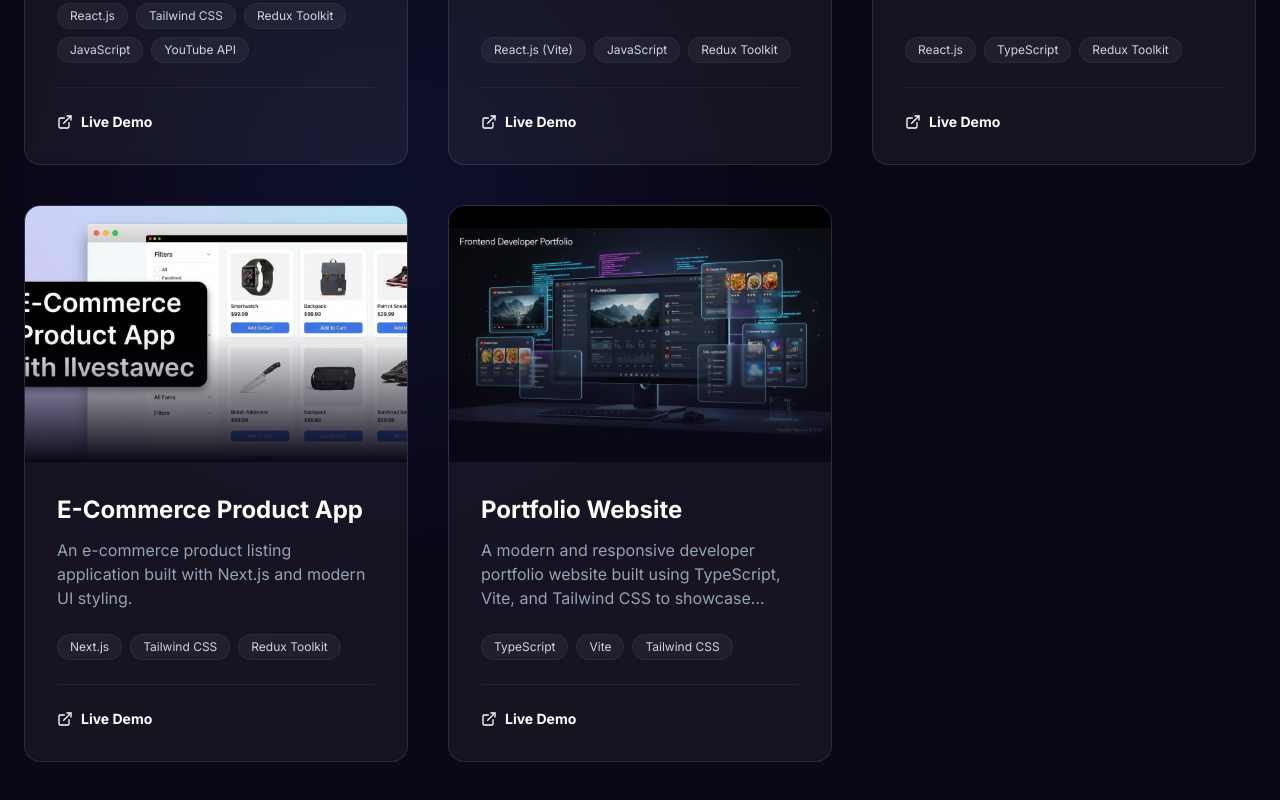
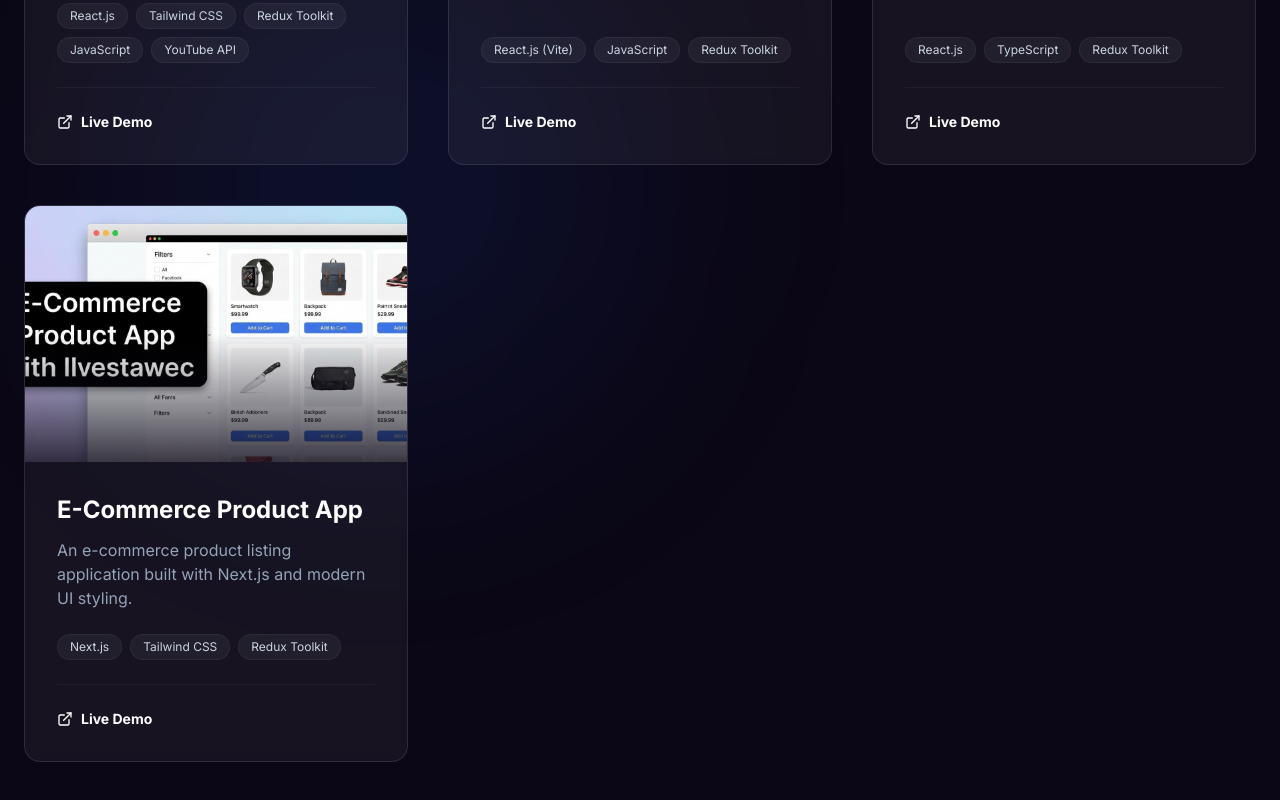
Before and after one commit to tech-kumaran/portfolio, a React (Vite) app: page / in a window 1280 px wide. Shown: the part 6266-7066 px from the top of the page. Built offline with nearby package versions, Linux system fonts and the light colour scheme.

Commit message:
ui bug fixed

```diff
--- a/src/sections/Projects.tsx
+++ b/src/sections/Projects.tsx
@@ -120,21 +120,21 @@ export function Projects() {
       liveUrl: "https://product-techkumaran.vercel.app/",
       image: "/images/ecommerce.png",
     },
-    {
-      title: "Portfolio Website",
-      description:
-        "A modern and responsive developer portfolio website built using TypeScript, Vite, and Tailwind CSS to showcase projects, skills, and experience.",
-      tech: ["TypeScript", "Vite", "Tailwind CSS"],
-      features: [
-        "Strong type safety using TypeScript interfaces",
-        "Project and skills showcase with clean UI",
-        "Fast build and hot module replacement powered by Vite",
-        "Fully responsive layout using Tailwind CSS",
-        "Optimized performance and clean component structure",
-      ],
-      liveUrl: "https://portfolio-techkumaran.vercel.app/",
-      image: "/images/portfolio.png",
-    },
+    // {
+    //   title: "Portfolio Website",
+    //   description:
+    //     "A modern and responsive developer portfolio website built using TypeScript, Vite, and Tailwind CSS to showcase projects, skills, and experience.",
+    //   tech: ["TypeScript", "Vite", "Tailwind CSS"],
+    //   features: [
+    //     "Strong type safety using TypeScript interfaces",
+    //     "Project and skills showcase with clean UI",
+    //     "Fast build and hot module replacement powered by Vite",
+    //     "Fully responsive layout using Tailwind CSS",
+    //     "Optimized performance and clean component structure",
+    //   ],
+    //   liveUrl: "https://portfolio-techkumaran.vercel.app/",
+    //   image: "/images/portfolio.png",
+    // },
   ];
 
   return (
@@ -168,11 +168,20 @@ export function Projects() {
             >
               <motion.div
                 whileHover={{ y: -10 }}
-                className="group relative bg-white/5 border border-white/10 rounded-2xl overflow-hidden backdrop-blur-sm hover:bg-white/10 transition-all duration-500 h-full flex flex-col"
+                role="link"
+                tabIndex={0}
+                onClick={() => window.open(project.liveUrl, "_blank", "noopener,noreferrer")}
+                onKeyDown={(e) => {
+                  if (e.key === "Enter" || e.key === " ") {
+                    e.preventDefault();
+                    window.open(project.liveUrl, "_blank", "noopener,noreferrer");
+                  }
+                }}
+                className="group relative bg-white/5 border border-white/10 rounded-2xl overflow-hidden backdrop-blur-sm hover:bg-white/10 transition-all duration-500 h-full flex flex-col cursor-pointer"
               >
                 {/* Image Area */}
                 <div className="relative h-56 sm:h-64 overflow-hidden">
-                  <div className="absolute inset-0 bg-gradient-to-t from-[#0b0716] via-transparent to-transparent z-10 opactiy-80" />
+                  <div className="absolute inset-0 bg-gradient-to-t from-[#0b0716] via-transparent to-transparent z-10 opacity-80" />
                   <img
                     src={project.image}
                     alt={project.title}
@@ -183,9 +192,10 @@ export function Projects() {
                       href={project.liveUrl}
                       target="_blank"
                       rel="noopener noreferrer"
-                      className="p-2 bg-black/50 backdrop-blur-md rounded-full text-white hover:bg-accent hover:text-white transition-colors border border-white/10"
+                      // onClick={(e) => e.stopPropagation()}
+                      // className="p-2 bg-black/50 backdrop-blur-md rounded-full text-white hover:bg-accent hover:text-white transition-colors border border-white/10"
                     >
-                      <ArrowUpRight size={20} />
+                      {/* <ArrowUpRight size={20} /> */}
                     </a>
                   </div>
                 </div>
@@ -216,6 +226,7 @@ export function Projects() {
                         href={project.liveUrl}
                         target="_blank"
                         rel="noopener noreferrer"
+                        onClick={(e) => e.stopPropagation()}
                         className="inline-flex items-center gap-2 text-sm font-bold text-white hover:text-accent transition-colors"
                       >
                         <ExternalLink size={16} />
```
